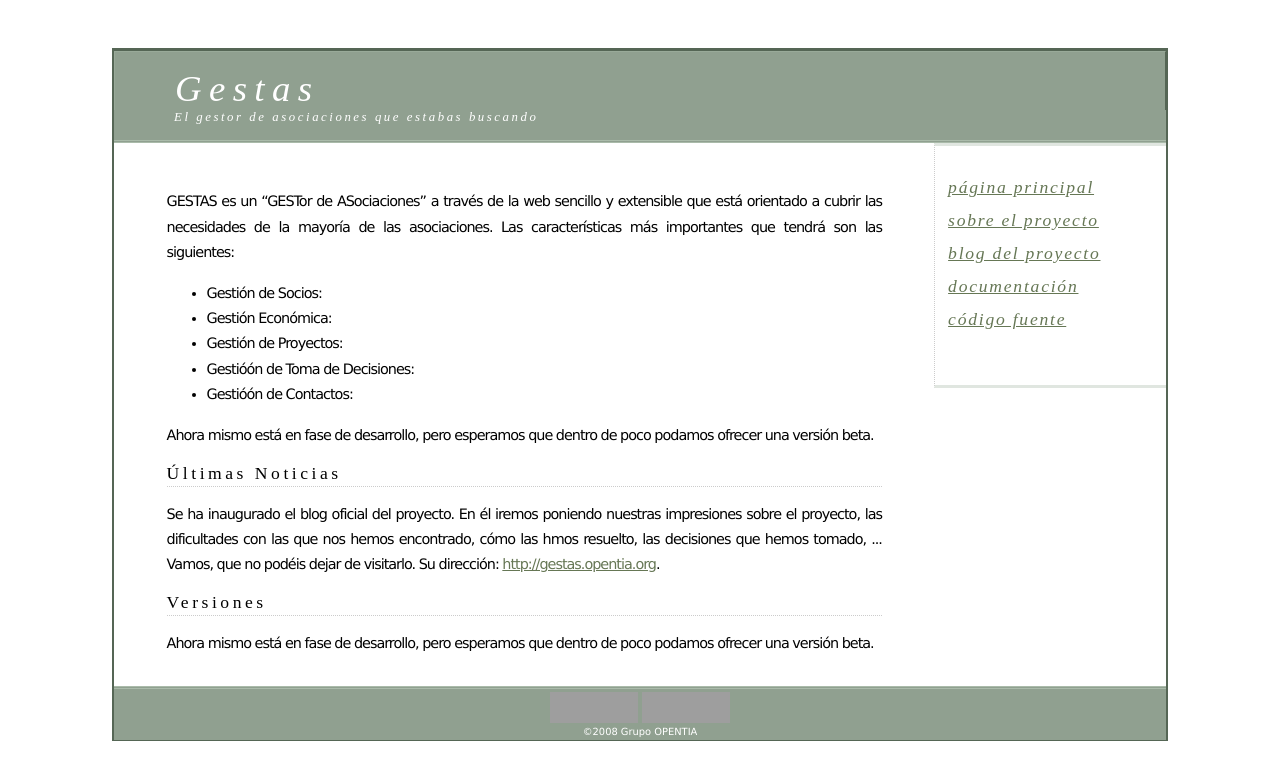
After one commit to ritholution/gestas, a PHP site: page / in a window 1280 px wide. The commit adds this page. Shown: the top 780 px of the page. Run offline with PHP 8.4, Linux system fonts and the light colour scheme; grey boxes are pictures that could not be loaded.

Commit message:
Se termina la estructura general que va a tener la web oficial y se empieza a incluir contenido sobre el proyecto.
git-svn-id: https://forja.rediris.es/svn/cusl3-gestas@4 2372d6f8-6d2f-4ec9-b04b-a1baae8a2925

```diff
--- /dev/null
+++ b/trunk/web/index.html
@@ -0,0 +1,75 @@
+<!DOCTYPE html PUBLIC "-//W3C//DTD XHTML 1.0 Transitional//EN" "http://www.w3.org/TR/xhtml1/DTD/xhtml1-transitional.dtd">
+<html xmlns="http://www.w3.org/1999/xhtml">
+
+<head profile="http://gmpg.org/xfn/11">
+	<meta http-equiv="Content-Type" content="text/html; charset=UTF-8" />
+
+	<title>GESTAS</title>
+
+	<meta name="generator" content="GESTAS Gestor Asociaciones" />
+
+	<style type="text/css" media="screen">
+		@import url(style.css);
+	</style>
+</head>
+
+<body>
+<h1 id="header"><a href="index.html">Gestas</a></h1>
+<div id="description">El gestor de asociaciones que estabas buscando</div>
+
+<div id="content">
+<p>
+GESTAS es un &#8220;GESTor de ASociaciones&#8221; a trav&#233;s de la
+web sencillo y extensible que est&#225; orientado a cubrir las
+necesidades de la mayor&#237;a de las asociaciones. Las
+caracter&#237;sticas m&#225;s importantes que tendr&#225; son las
+siguientes:
+</p>
+
+<ul>
+  <li>Gesti&#243;n de Socios: </li>
+  <li>Gesti&#243;n Econ&#243;mica: </li>
+  <li>Gesti&#243;n de Proyectos: </li>
+  <li>Gestió&#243;n de Toma de Decisiones: </li>
+  <li>Gestió&#243;n de Contactos: </li>
+</ul>
+
+<!-- Explicar en que consiste cada una de las características. -->
+
+<p>Ahora mismo est&#225; en fase de desarrollo, pero esperamos que
+  dentro de poco podamos ofrecer una versi&#243;n beta.</p>
+
+<h2>&#218;ltimas Noticias</h2>
+<p>
+  Se ha inaugurado el blog oficial del proyecto. En &#233;l iremos
+  poniendo nuestras impresiones sobre el proyecto, las dificultades
+  con las que nos hemos encontrado, c&#243;mo las hmos resuelto, las
+  decisiones que hemos tomado, ... Vamos, que no podéis dejar de
+  visitarlo. Su
+  dirección: <a href="http://gestas.opentia.org">http://gestas.opentia.org</a>.
+</p>
+
+<h2>Versiones</h2>
+<p>Ahora mismo est&#225; en fase de desarrollo, pero esperamos que
+  dentro de poco podamos ofrecer una versi&#243;n beta.</p>
+
+</div>
+
+<div id="menu">
+<ul>
+  <li><a href="index.html">P&#225;gina Principal</a></li>
+  <li><a href="about.html">Sobre el proyecto</a></li>
+  <li><a href="http://gestas.opentia.org">Blog del proyecto</a></li>
+  <li><a href="documentation.html">Documentaci&#243;n</a></li>
+  <li><a href="code.html">C&#243;digo fuente</a></li>
+</ul>
+</div>
+
+<div id="footer">
+<a href="http://validator.w3.org/check?uri=referer"><img src="http://www.w3.org/Icons/valid-xhtml10" alt="Valid XHTML 1.0 Transitional" height="31" width="88" /></a>
+<a href="http://jigsaw.w3.org/css-validator/"><img style="border:0;width:88px;height:31px" src="http://jigsaw.w3.org/css-validator/images/vcss" alt="Valid CSS!" /></a>
+<br/>
+<cite>&copy;2008 Grupo OPENTIA</cite>
+</div>
+</body>
+</html>
--- a/trunk/web/style.css
+++ b/trunk/web/style.css
@@ -51,7 +51,7 @@ cite {
 
 h2 {
 	border-bottom: 1px dotted #ccc;
-	font: 95% "Times New Roman", Times, serif;
+	font: 110% "Times New Roman", Times, serif;
 	letter-spacing: 0.2em;
 	margin: 15px 0 2px 0;
 	padding-bottom: 2px;
@@ -59,7 +59,7 @@ h2 {
 
 h3 {
 	border-bottom: dotted 1px #eee;
-	font-family: "Times New Roman", Times, serif;
+	font: 100% "Times New Roman", Times, serif;
 	margin-top: 0;
 }
 
```
Also changed, not shown: trunk/web/about.html (+13 -2 lines), trunk/web/code.html (added, +52 -0 lines), trunk/web/documentation.html (added, +55 -0 lines).
